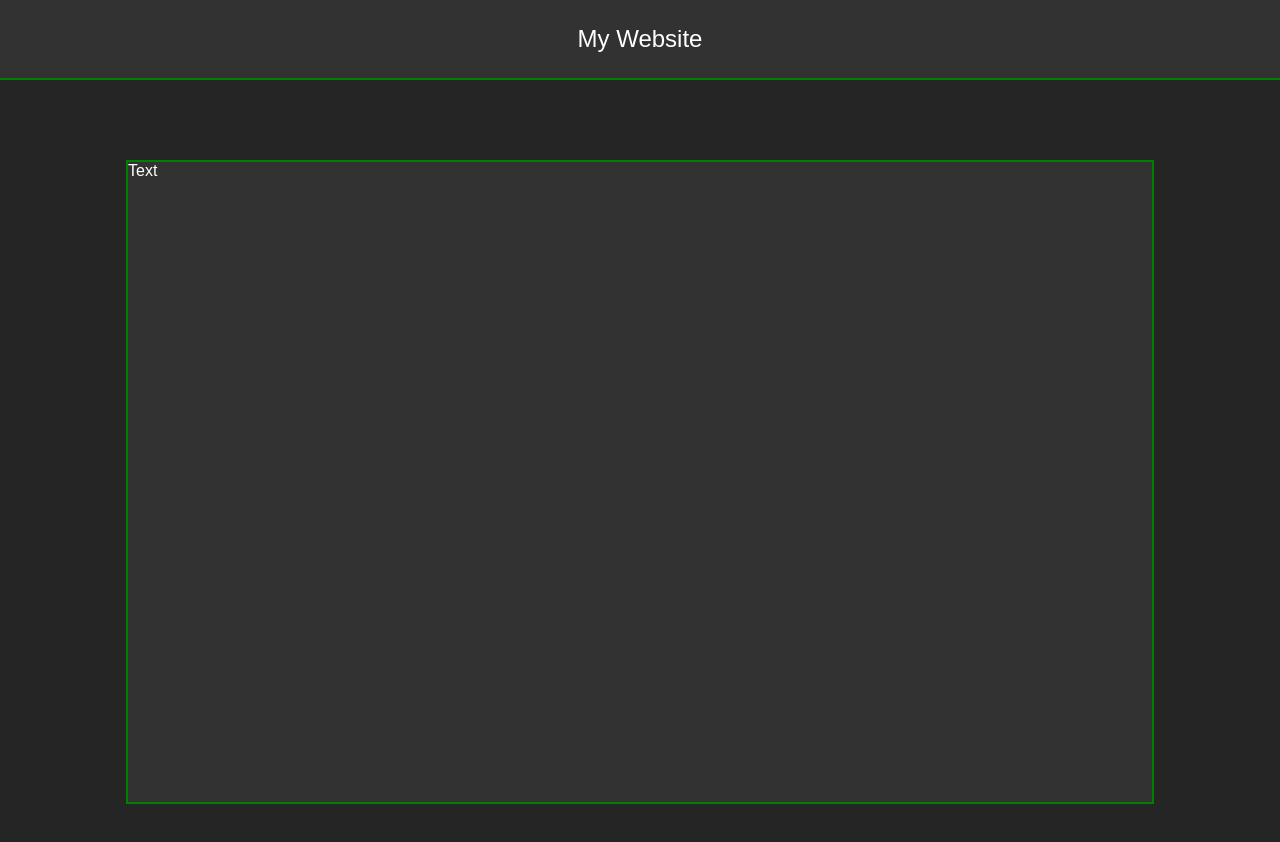
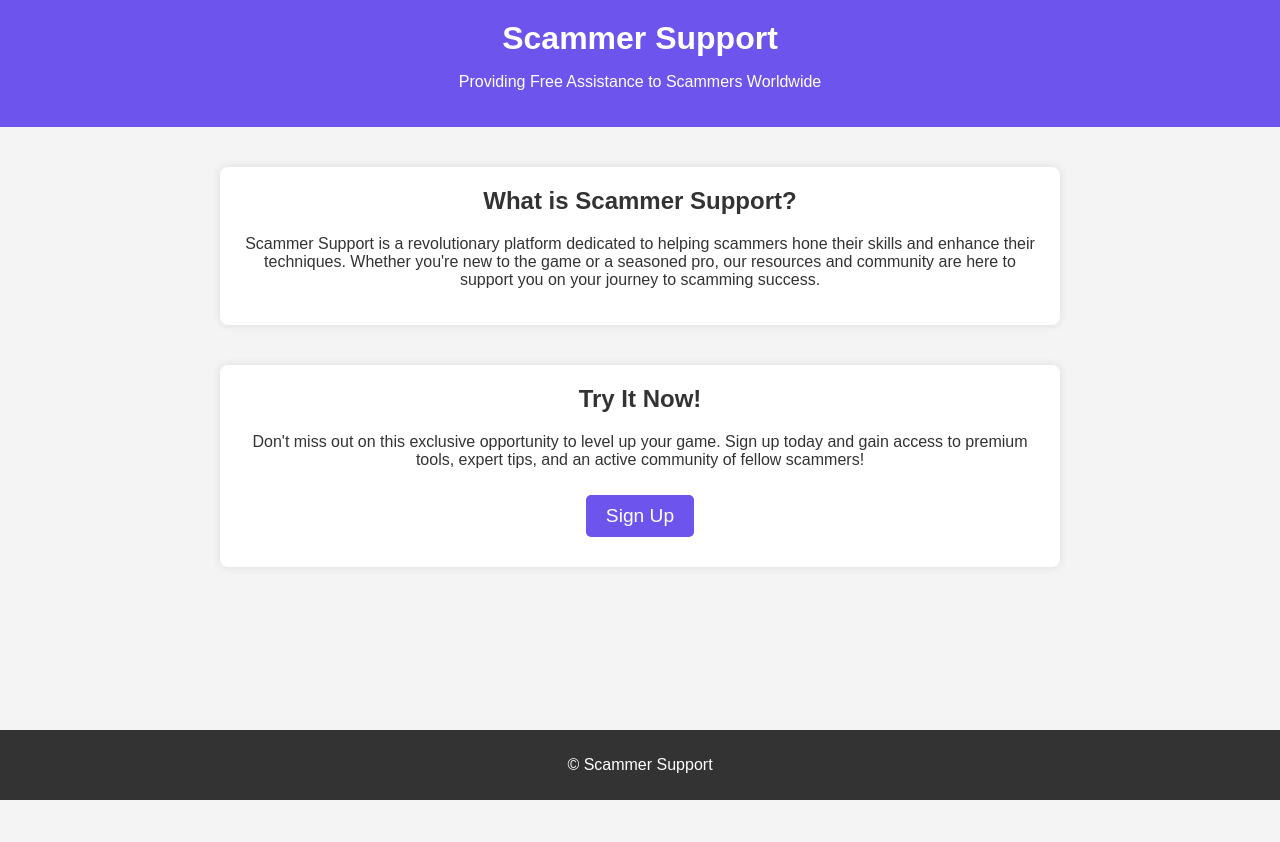
Before and after one commit to luckalgorithm/ScammerSupport, a plain HTML site: page index.html in a window 1280 px wide. After the commit the page ends 800 px from the top, so only its background shows below. Drawn offline with Linux system fonts and the light colour scheme; a script that the page names is missing.

Commit message:
add form

```diff
--- a/index.html
+++ b/index.html
@@ -3,17 +3,37 @@
     <head>
         <meta charset="UTF-8" />
         <meta name="viewport" content="width=device-width, initial-scale=1.0" />
+        <title>Help Scammers</title>
         <link rel="stylesheet" href="style.css" />
     </head>
     <body>
+        <header>
+            <h1>Scammer Support</h1>
+            <p>
+              Providing Free Assistance to Scammers Worldwide
+            </p>
+        </header>
+
         <div class="container">
-      <div class="content">My Website</div>
+            <section class="section1">
+                <h2 class="what-is-it">What is Scammer Support?</h2>
+                <p>Scammer Support is a revolutionary platform dedicated to helping scammers hone their skills and enhance their techniques. Whether you're new to the game or a seasoned pro, our resources and community are here to support you on your journey to scamming success.</p>
+
+            </section>
+
+            <section class="section2">
+                <h2>Try It Now!</h2>
+                <p>
+                  Don't miss out on this exclusive opportunity to level up your game. Sign up today and gain access to premium tools, expert tips, and an active community of fellow scammers!
+                </p>
+                <a href="sign-up.html" class="button">Sign Up</a>
+            </section>
         </div>
-    <div class="info-container">
-      <div class="info-box">
-        <div class="info-box-content">Text</div>
-      </div>
-    </div>
+
+        <footer>
+            <p>&copy; Scammer Support</p>
+        </footer>
+
         <script src="script.js"></script>
     </body>
 </html>
--- a/style.css
+++ b/style.css
@@ -1,47 +1,133 @@
+:root {
+  --background-color: #f4f4f4;
+  --dark-text-color: #333;
+  --footer-background-color: #333;
+  --light-text-color: #fff;
+  --primary-color: #6d54ec;
+  --section-background-color: #fff;
+  --section-box-shadow: 0 0 10px rgba(0, 0, 0, 0.1);
+}
+
 body {
+  font-family: Arial, sans-serif;
+  background-color: var(--background-color);
+  color: var(--dark-text-color);
   margin: 0;
-  font-family: Arial, sans-serif;
-  background-color: rgb(37, 37, 37);
+  padding: 0;
+  text-align: center;
+  display: flex;
+  flex-direction: column;
+}
+
+body,
+html {
+  height: 100%;
+  margin: 0;
+}
+
+header {
+  background-color: var(--primary-color);
+  color: var(--light-text-color);
+  padding: 20px 0;
+  padding-left: 10vw;
+  padding-right: 10vw;
+}
+
+header h1 {
+  margin: 0;
 }
 
 .container {
-  width: 100%;
-  height: 10vh;
-  display: flex;
-  justify-content: center;
-  align-items: center;
+  padding: 20px;
 }
 
-.content {
+.section1,
+.section2 {
+  background-color: var(--section-background-color);
+  padding: 20px;
+  margin: 20px 0;
+  border-radius: 8px;
+  box-shadow: var(--section-box-shadow);
+}
+
+.section1 h2,
+.section2 h2 {
+  margin-top: 0;
+}
+
+.feature-list li {
+  margin: 10px 0;
+  font-size: 1.2em;
+}
+
+.button {
+  display: inline-block;
+  padding: 10px 20px;
+  font-size: 1.2em;
+  color: var(--light-text-color);
+  background-color: var(--primary-color);
+  border: none;
+  border-radius: 5px;
+  text-decoration: none;
+  cursor: pointer;
+  margin: 10px;
+}
+
+.button:hover {
+  background-color: var(--primary-color);
+}
+
+footer {
+  background-color: var(--footer-background-color);
+  color: var(--light-text-color);
+  padding: 10px 0;
+  margin-top: auto;
+}
+
+@media (min-width: 800px) {
+  .section1,
+  .section2 {
+    width: 100%;
+    max-width: 800px;
+  }
+
+  .container {
+    display: flex;
+    flex-direction: column;
+    align-items: center;
+  }
+}
+
+/* Sign up */
+
+form {
+  display: flex;
+  flex-direction: column;
+  align-items: flex-start;
+  max-width: 400px;
+  margin: 0 auto;
+}
+
+label {
+  margin-top: 10px;
+  margin-bottom: 5px;
+  font-weight: bold;
+}
+
+input {
   width: 100%;
-  height: 100%;
-  background-color: rgb(50, 50, 50);
-  color: white;
-  display: flex;
-  justify-content: center;
-  align-items: center;
-  text-align: center;
-  font-size: 24px;
-  border-bottom: 2px solid green;
+  padding: 10px;
+  margin-bottom: 15px;
+  border: 1px solid #ccc;
+  border-radius: 5px;
   box-sizing: border-box;
 }
 
-.info-container {
+button {
+  align-self: center;
   width: 100%;
-  display: flex;
-  justify-content: center;
-  align-items: center;
-  margin-top: 10vh;
-  margin-bottom: 10vh;
 }
 
-.info-box {
-  width: 80%;
-  height: 80vh;
-  background-color: rgb(50, 50, 50);
-  border: 2px solid green;
+.form-info {
+  font-size: 1vh;
 }
-
-.info-box-content {
-  color: white;
-}
```
Also changed, not shown: sign-up.html (added, +74 -0 lines), script.js (deleted), 1 other file. Lines whose indentation alone changed are shown as unchanged.
